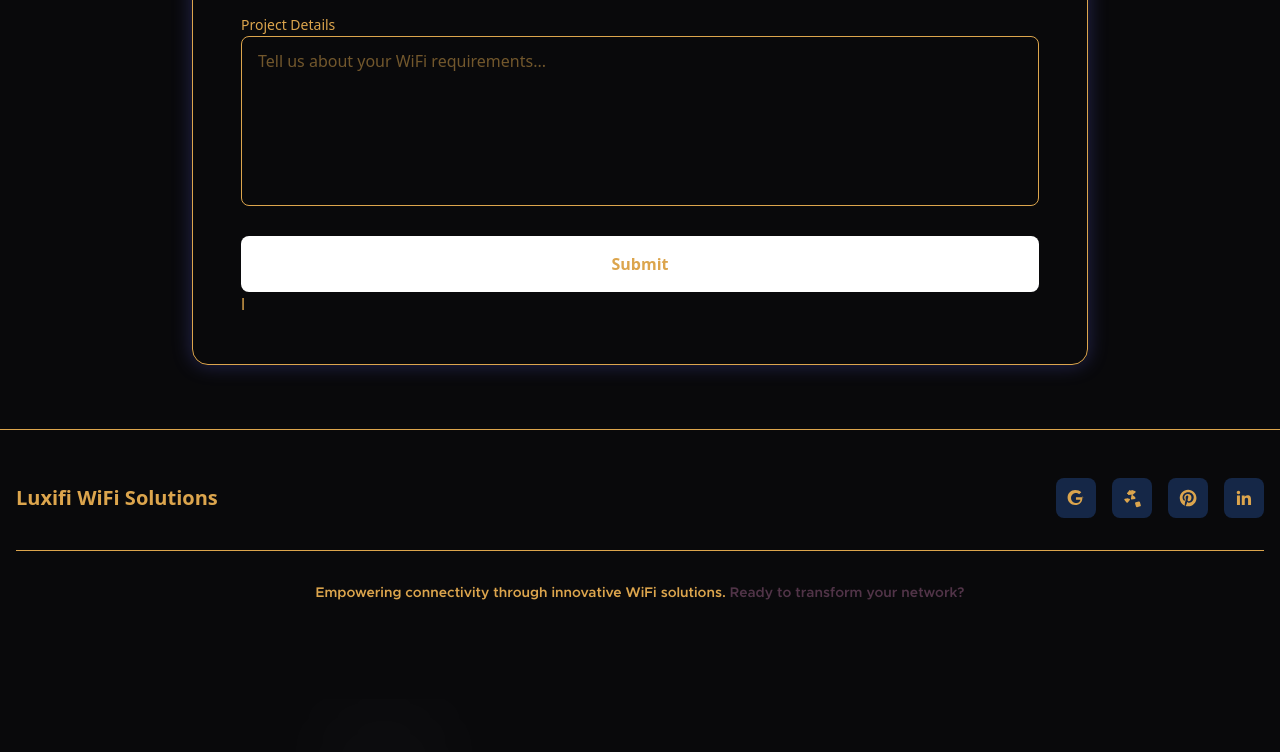
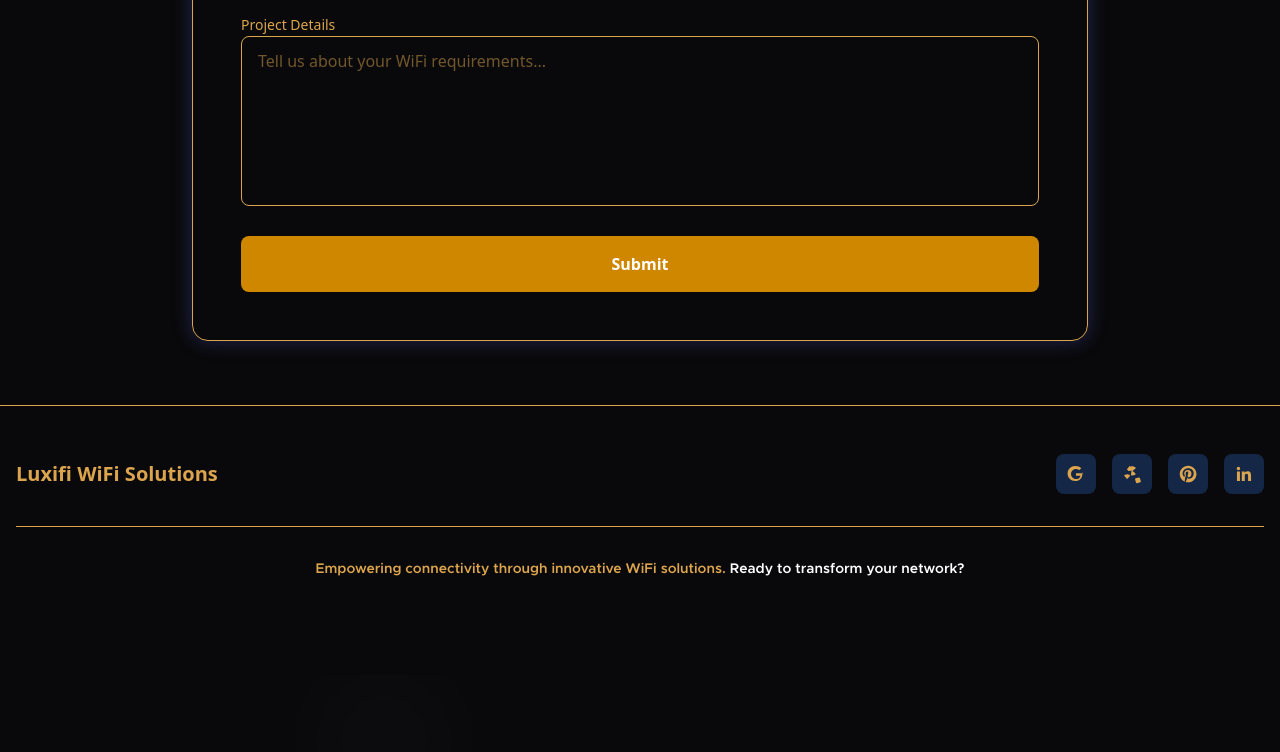
Before and after one commit to jafarimurtaza/luxifi-web, a Next.js app: page /contact in a window 1280 px wide. Shown: the part 920-1672 px from the top of the page. Built offline with nearby package versions, Linux system fonts and the light colour scheme.

Commit message:
Fix: improve contrast and accessibility on contact page

```diff
--- a/src/app/components/Contact/ContactFooter.jsx
+++ b/src/app/components/Contact/ContactFooter.jsx
@@ -73,7 +73,7 @@ export default function ContactFooter() {
         <div className="mt-8 pt-8 border-t border-border text-center">
           <p className="text-sm text-muted-foreground">
             Empowering connectivity through innovative WiFi solutions.
-            <span className="text-accent">
+            <span className="text-primary">
               {" "}
               Ready to transform your network?
             </span>
--- a/src/app/components/Contact/ContactForm/ContactForm.jsx
+++ b/src/app/components/Contact/ContactForm/ContactForm.jsx
@@ -70,6 +70,8 @@ export default function ContactForm() {
             </div>
 
             <SelectField
+
+              id="service-interest"
               label="Service Interest"
               name="service"
               value={formData.service}
@@ -93,12 +95,13 @@ export default function ContactForm() {
               onChange={handleChange}
             />
 
-            <button
-              type="button"
-              className="w-full cursor-pointer bg-primary hover:bg-text-base text-primary-foreground font-semibold py-4 px-8 rounded-lg transition-all duration-300 transform hover:scale-105 hover:shadow-lg"
-            >
-              Submit
-            </button>l
+          <button
+          type="button"
+          className="w-full cursor-pointer bg-yellow-600 hover:bg-yellow-700 text-white font-semibold py-4 px-8 rounded-lg transition-all duration-300 transform hover:scale-105 hover:shadow-lg"
+        >
+          Submit
+        </button>
+
           </form>
         </div>
       </div>
--- a/src/app/components/Contact/ContactForm/SelectField.jsx
+++ b/src/app/components/Contact/ContactForm/SelectField.jsx
@@ -1,8 +1,9 @@
-export function SelectField({ label, name, value, onChange, options = [] }) {
+export function SelectField({ label, name, value, onChange, options = [] ,id}) {
   return (
     <div className="space-y-2">
-      <label className="text-sm font-medium text-foreground">{label}</label>
+      <label htmlFor={id} className="text-sm font-medium text-foreground ">{label}</label>
       <select
+        id={id}
         name={name}
         value={value}
         onChange={onChange}
--- a/src/app/components/Tech/FAQ/FAQComponent.jsx
+++ b/src/app/components/Tech/FAQ/FAQComponent.jsx
@@ -19,12 +19,12 @@ function FAQItem({ isOpen, onToggle, question, answer, delay }) {
         aria-expanded={isOpen}
         className="flex justify-between items-start w-full text-left py-2 cursor-pointer group"
       >
-        <h4
+        <h3
           className="max-w-[85%] leading-snug text-primary font-semibold text-base sm:text-lg md:text-xl lg:text-2xl
           group-hover:text-primary transition-colors"
         >
           {question}
-        </h4>
+        </h3>
         <motion.span
           aria-hidden="true"
           animate={{ rotate: isOpen ? 180 : 0 }}
```
